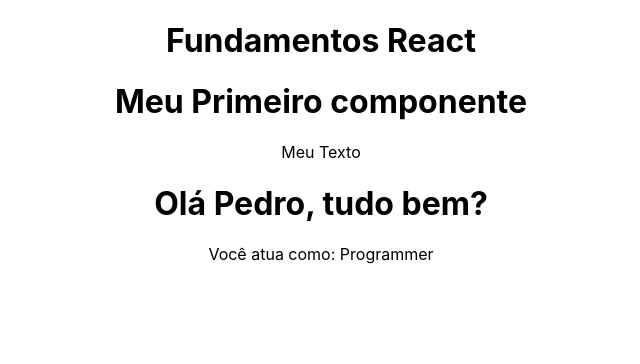
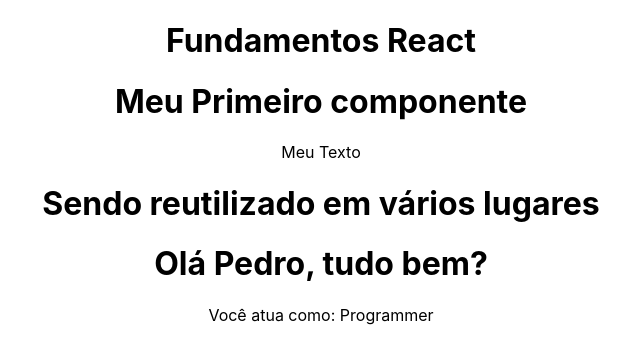
Before and after one commit to PedrooSilvaa/course-react-js, a React (Create React App) app in the folder 2-FUNDAMENTOS/fundamentos/: page / in a window 1280 px wide. Shown: the top 364 px of the page, without its empty margins (319-959 px from the left). Built offline with nearby package versions, Linux system fonts and the light colour scheme.

Commit message:
feat: class on component hierarchy

```diff
--- a/2-FUNDAMENTOS/fundamentos/src/components/FirstComponents.js
+++ b/2-FUNDAMENTOS/fundamentos/src/components/FirstComponents.js
@@ -1,9 +1,12 @@
+import MyComponent from "./MyComponent";
+
 // criando componente como uma arrow funtion
 const FirstComponent = () => {
     return (
         <div>
             <h1>Meu Primeiro componente</h1>
             <p className = "teste">Meu Texto</p>
+            <MyComponent />
         </div>
     );
 };
--- /dev/null
+++ b/2-FUNDAMENTOS/fundamentos/src/components/MyComponent.js
@@ -0,0 +1,11 @@
+const MyComponent = () => {
+
+    return (
+        <div>
+            <h1>Sendo reutilizado em vários lugares</h1>
+        </div>
+    )
+
+}
+
+export default MyComponent;
```
